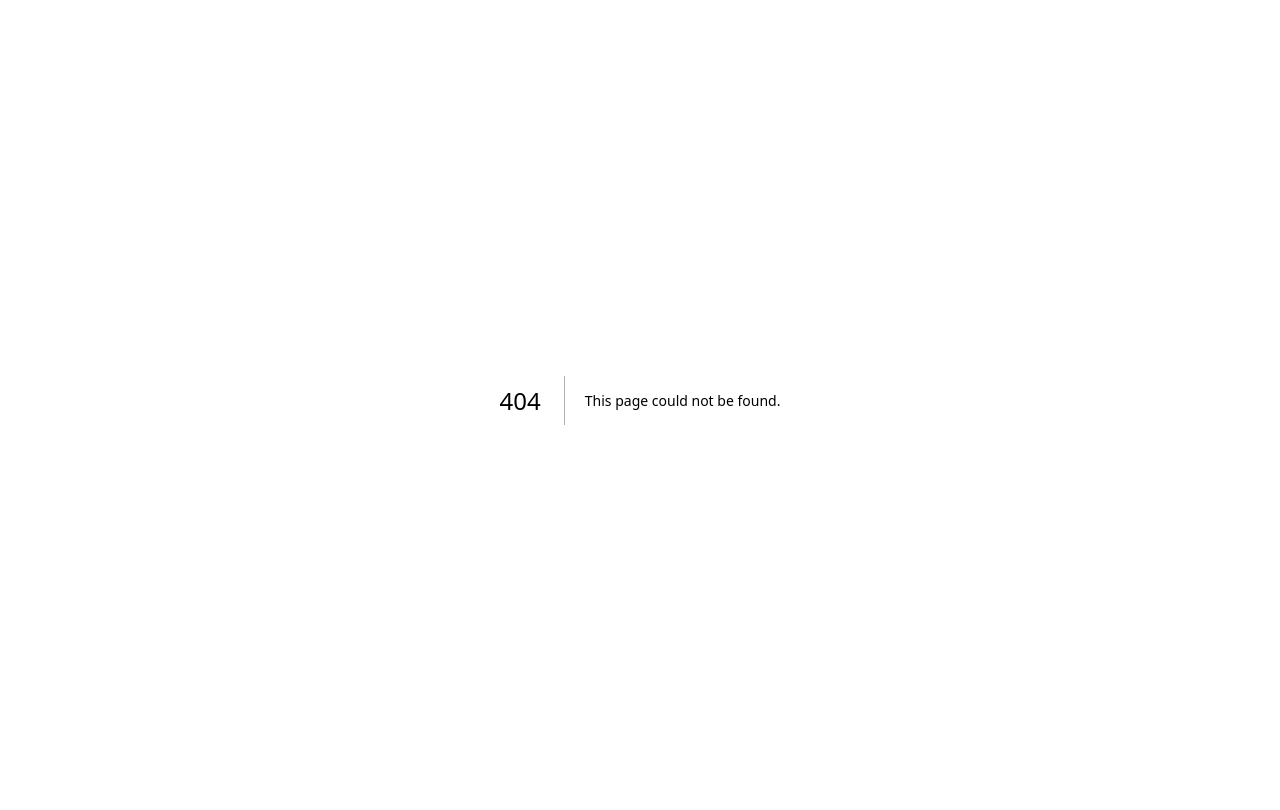
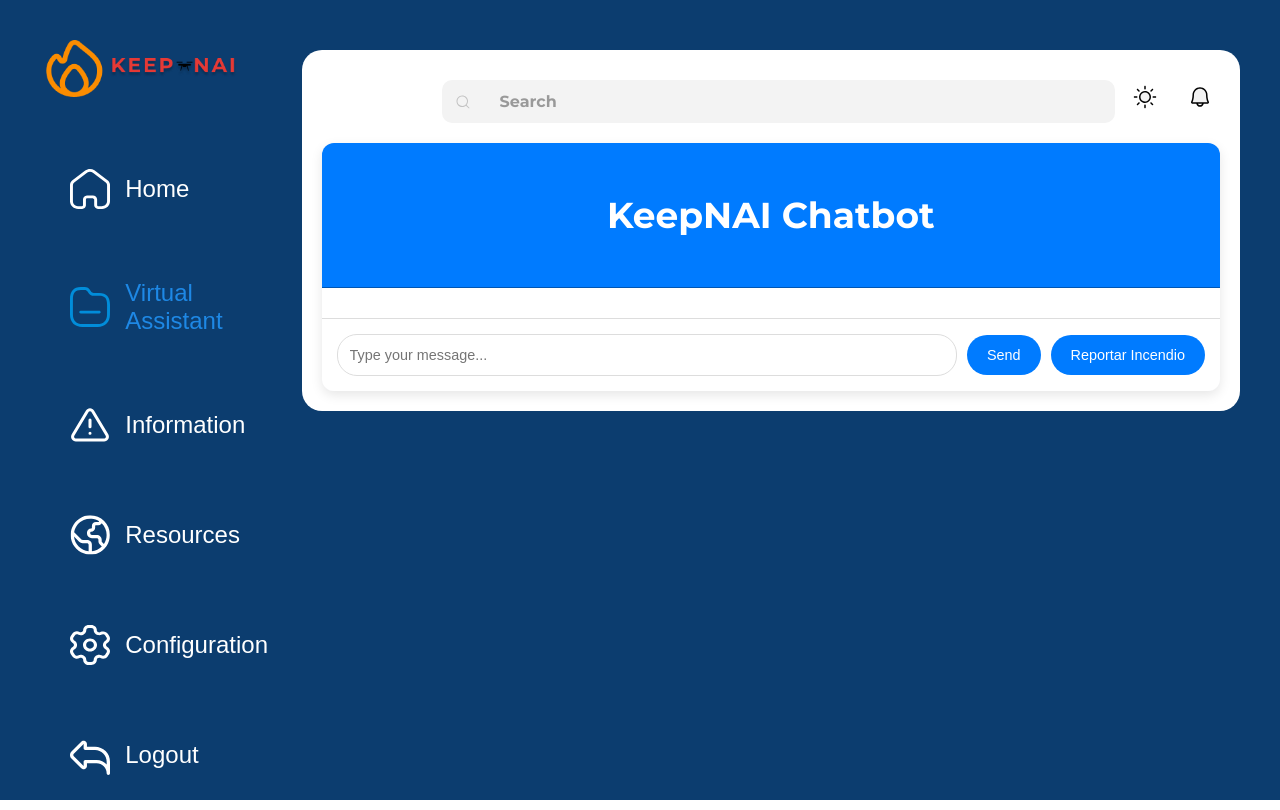
Before and after one commit to AzulRK22/KEEPNAI, a Next.js app in the folder frontend/: page /dashboard-chat-l in a window 1280 px wide. Before the commit this address had no page. Built offline with nearby package versions, Linux system fonts and the light colour scheme.

Commit message:
rediseño y acomodo sidebar

```diff
--- /dev/null
+++ b/frontend/pages/dashboard-chat-l.js
@@ -0,0 +1,54 @@
+import React from "react";
+
+import {
+  Container,
+  Box,
+  Typography,
+  InputBase,
+  IconButton,
+} from "@mui/material";
+import { styled } from "@mui/system";
+import Link from "next/link";
+import Sidebar2 from "../public/src/components/Sidebar2";
+import styles from "../public/src/components/Dashboard.module.css";
+import ChatGPT from '../public/src/components/chatgpt'; // Ensure the casing matches the file
+
+
+const DashboardChatL = () => {
+return (
+    <div className={styles.container}>
+      <Sidebar2 />
+      <div className={styles.content}>
+        <Box className={styles.mainContent}>
+          <div className={styles.header}>
+            <div className={styles.searchBar}>
+              <IconButton aria-label="search" className={styles.searchIcon}>
+                <img src="/icons/lupa.svg" alt="Search Icon" />
+              </IconButton>
+              <InputBase
+                placeholder="Search"
+                inputProps={{ "aria-label": "search" }}
+                sx={{ marginLeft: 2, flex: 1 }}
+              />
+            </div>
+            <div className={styles.icons}>
+              <IconButton aria-label="light-mode">
+                <img src="/icons/IconSet.svg" alt="Light Mode Icon" />
+              </IconButton>
+              <IconButton aria-label="notifications">
+                <img src="/icons/Bell.svg" alt="Notifications Icon" />
+              </IconButton>
+            </div>
+          </div>
+          <Typography variant="h4" gutterBottom>
+
+
+          </Typography>
+          {/* Puedes agregar más contenido aquí */}
+          <ChatGPT />
+        </Box>
+      </div>
+    </div>
+  );
+};
+export default DashboardChatL;
--- a/frontend/public/src/components/Dashboard.module.css
+++ b/frontend/public/src/components/Dashboard.module.css
@@ -3,7 +3,7 @@
 .container {
   display: flex;
   height: 100vh;
-  background-color: #D1D1D1;
+  background-color: #0C3D6F;
 }
 
 .content {
@@ -11,7 +11,7 @@
   margin-right: 20px; /* Espaciado derecho */
   margin-bottom: 45px;
   flex-grow: 1;
-  background-color: #d3d3d3;
+  background-color: #0C3D6F;
   padding: 20px;
   box-sizing: border-box; /* Asegura que el padding no afecte el tamaño total del contenedor */
   overflow-y: auto;
--- a/frontend/public/src/components/Sidebar.module.css
+++ b/frontend/public/src/components/Sidebar.module.css
@@ -1,6 +1,6 @@
 .sidebar {
   width: 22%;
-  background-color: #d3d3d3;
+  background-color: #0C3D6F;
   padding: 20px;
   height: 100vh;
   display: flex;
--- a/frontend/public/src/components/Sidebar2.js
+++ b/frontend/public/src/components/Sidebar2.js
@@ -26,6 +26,15 @@ const Sidebar2 = () => {
           >
             <img src="/icons/home.svg" alt="Home Icon" className={styles.icon} />
             <span className={styles.navText}>Home</span>
+          </button>
+        </li>
+        <li>
+          <button
+            className={`${styles.navItem} ${isActive('/dashboard-chat-l') ? styles.active : ''}`}
+            onClick={() => handleNavigation('/dashboard-chat-l')}
+          >
+            <img src="/icons/Folder.svg" alt="Reports Icon" className={styles.icon} />
+            <span className={styles.navText}>Virtual Assistant</span>
           </button>
         </li>
         <li>
```
